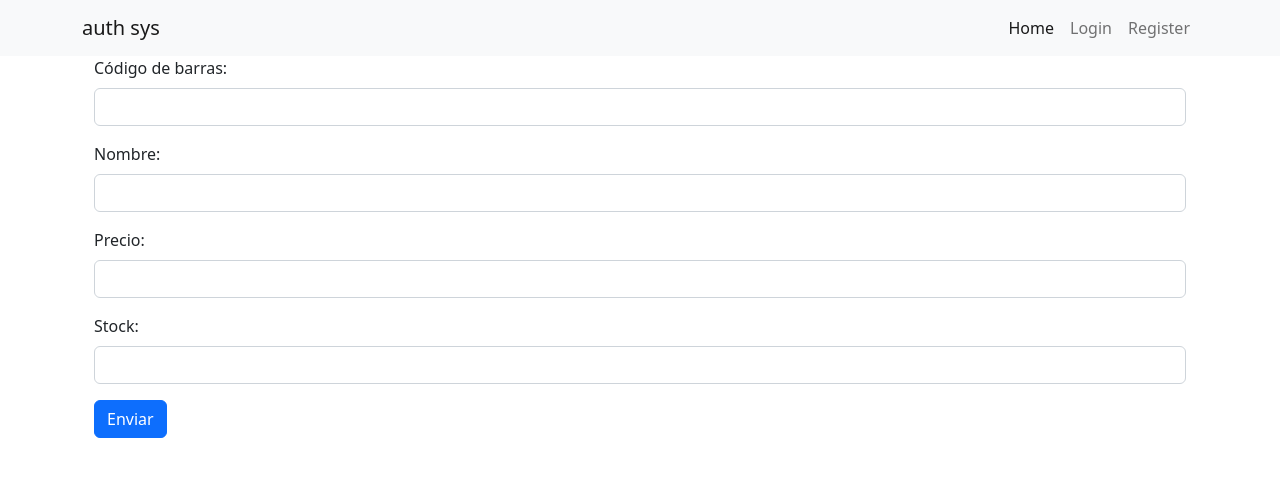
After one commit to carlosefrain123/Segundo_Proyecto, a PHP site: page /productos/crear.php in a window 1280 px wide. The commit adds this page. Shown: the top 477 px of the page. Run offline with PHP 8.4, Linux system fonts and the light colour scheme.

Commit message:
Se agrega al proyecto

```diff
--- a/includes/header.php
+++ b/includes/header.php
@@ -1,5 +1,6 @@
 <!doctype html>
 <html lang="en">
+
 <head>
   <meta charset="utf-8">
   <meta name="viewport" content="width=device-width, initial-scale=1">
@@ -9,11 +10,6 @@
   <title>Carousel Template · Bootstrap v5.2</title>
 
   <link rel="canonical" href="https://getbootstrap.com/docs/5.2/examples/carousel/">
-
-
-
-
-
   <link href="https://cdn.jsdelivr.net/npm/bootstrap@5.2.1/dist/css/bootstrap.min.css
 " rel="stylesheet">
 
@@ -31,25 +27,34 @@
 
         <ul class="navbar-nav ms-auto">
           <li class="nav-item">
-          <a class="nav-link active" aria-current="page" href="index.php">Home</a>
+            <a class="nav-link active" aria-current="page" href="/proyectb/index.php">Home</a>
           </li>
-        <?php if(!isset($_SESSION['nombre'])&&!isset($_SESSION['apellidos'])):?>
+          <?php if (!isset($_SESSION['nombre']) && !isset($_SESSION['apellidos'])) : ?>
             <li class="nav-item">
-          <a class="nav-link" href="login.php">Login</a>
+              <a class="nav-link" href="/proyectb/login.php">Login</a>
             </li>
             <li class="nav-item">
-          <a class="nav-link" href="register.php">Register</a>
+              <a class="nav-link" href="/proyectb/register.php">Register</a>
             </li>
-        <?php else:?>
+          <?php else : ?>
             <li class="nav-item dropdown">
               <a class="nav-link dropdown-toggle" href="#" role="button" data-bs-toggle="dropdown" aria-expanded="false">
-            <?php echo $_SESSION['nombre']." ".$_SESSION['apellidos'];?>
+                PRODUCTOS
               </a>
               <ul class="dropdown-menu">
-            <li><a class="dropdown-item" href="cerrar_sesion.php">Logout</a></li>
+                <li><a class="dropdown-item" href="/proyectb/productos/crear.php">Crear Productos</a></li>
+                <li><a class="dropdown-item" href="#">Lista de Productos</a></li>
               </ul>
             </li>
-        <?php endif;?>
+            <li class="nav-item dropdown">
+              <a class="nav-link dropdown-toggle" href="#" role="button" data-bs-toggle="dropdown" aria-expanded="false">
+                <?php echo $_SESSION['nombre'] . " " . $_SESSION['apellidos']; ?>
+              </a>
+              <ul class="dropdown-menu">
+                <li><a class="dropdown-item" href="/proyectb/cerrar_sesion.php">Logout</a></li>
+              </ul>
+            </li>
+          <?php endif; ?>
         </ul>
       </div>
     </div>
--- /dev/null
+++ b/productos/crear.php
@@ -0,0 +1,27 @@
+<?php
+  session_start();
+  require_once('C:/xampp/htdocs/proyectb/includes/header.php');
+?>
+<form class="container-fluid" method="post" action="guardar.php">
+  <div class="mb-3">
+    <label for="codigo" class="form-label">Código de barras:</label>
+    <input name="codigo" type="text" class="form-control" required id="codigo" aria-describedby="codigo">
+  </div>
+  <div class="mb-3">
+    <label for="nombre" class="form-label">Nombre:</label>
+    <input name="nombre" type="text" class="form-control" required id="nombre" aria-describedby="nombre">
+  </div>
+  <div class="mb-3">
+    <label for="precio" class="form-label">Precio:</label>
+    <input name="precio" type="number" class="form-control" required id="precio" aria-describedby="precio">
+  </div>
+  <div class="mb-3">
+    <label for="stock" class="form-label">Stock:</label>
+    <input name="stock" type="number" class="form-control" required id="stock" aria-describedby="stock">
+  </div>
+  <button type="submit" class="btn btn-primary">Enviar</button>
+</form>
+
+<?php
+    require_once('C:/xampp/htdocs/proyectb/includes/footer.php');
+?>
--- /dev/null
+++ b/productos/guardar.php
@@ -0,0 +1,5 @@
+<?php
+    require_once("C:/xampp/htdocs/proyectb/controller/controller.php");
+    $obj=new controller();
+    $obj->registroProd($_POST['codigo'],$_POST['nombre'],$_POST['precio'],$_POST['stock'])
+?>
--- /dev/null
+++ b/productos/show.php
@@ -0,0 +1,5 @@
+<?php
+    require_once("C:/xampp/htdocs/proyectb/controller/controller.php");
+    $obj=new controller();
+    $obj->show($_POST['id']);
+?>
```
Also changed, not shown: controller/controller.php (+8 -0 lines), model/model.php (+13 -0 lines), productos/visualizar.php (added, +30 -0 lines). Lines whose indentation alone changed are shown as unchanged.
